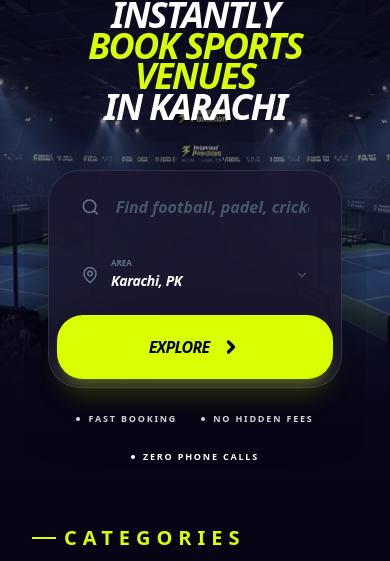
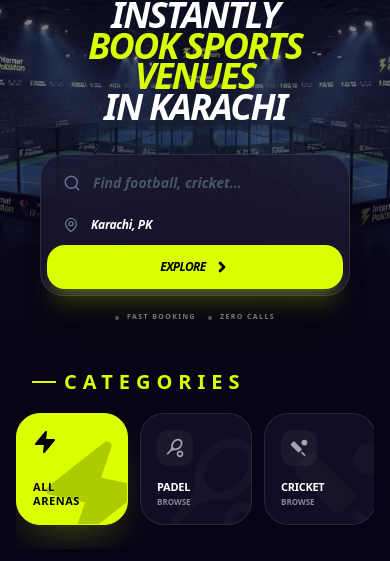
Before and after one commit to SyedMahadAsif/Internet-Pakistan, a Next.js app: page / in a window 390 px wide. Shown: the part 153-714 px from the top of the page. Built offline with nearby package versions, Linux system fonts and the light colour scheme.

Commit message:
made searchbox smaller on phone

```diff
--- a/components/SearchBar.jsx
+++ b/components/SearchBar.jsx
@@ -1,10 +1,10 @@
 "use client";
 
-import { Search, MapPin, Calendar, Target, SlidersHorizontal, ChevronRight, ChevronDown } from "lucide-react";
+import { Search, MapPin, Target, ChevronRight, ChevronDown } from "lucide-react";
 
 export default function SearchBar({ searchQuery, setSearchQuery, onExploreClick }) {
   return (
-    <div className="relative overflow-hidden py-12 px-6">
+    <div className="relative overflow-hidden py-8 md:py-12 px-4 md:px-6">
       {/* Background Decorative Element */}
       <Target size={200} className="absolute -top-20 -right-20 text-white/[0.02] pointer-events-none" />
 
@@ -12,30 +12,24 @@ export default function SearchBar({ searchQuery, setSearchQuery, onExploreClick
         <div className="relative group max-w-5xl mx-auto">
 
           {/* TOP METADATA ROW */}
-          <div className="hidden md:block lg:block flex items-center justify-between mb-4 px-4">
+          <div className="hidden sm:flex items-center justify-between mb-4 px-4">
             <div className="flex items-center gap-3">
               <div className="h-[2px] w-10 bg-[#d9ff00]" />
               <h2 className="text-[10px] uppercase font-black tracking-[0.4em] text-white/40">
                 Arena Discovery Engine
               </h2>
             </div>
-            <div className="hidden md:flex items-center gap-4 text-[10px] font-black uppercase text-[#d9ff00]/60 tracking-widest">
-              {/* <span className="flex items-center gap-2">
-                <span className="h-1 w-1 rounded-full bg-[#d9ff00] animate-pulse" />
-                Search Venues
-              </span> */}
-            </div>
           </div>
 
-          {/* THE SEARCH CHASSIS (Based on your reference) */}
-          <div className="bg-[#1a162e]/80 backdrop-blur-2xl p-2 rounded-[32px] md:rounded-full border border-white/10 shadow-[0_20px_50px_rgba(0,0,0,0.5)] flex flex-col md:flex-row items-stretch md:items-center gap-2 transition-all duration-500 hover:border-white/20">
+          {/* THE SEARCH CHASSIS */}
+          <div className="bg-[#1a162e]/80 backdrop-blur-2xl p-1.5 md:p-2 rounded-[24px] md:rounded-full border border-white/10 shadow-[0_20px_50px_rgba(0,0,0,0.5)] flex flex-col md:flex-row items-stretch md:items-center gap-1 md:gap-2 transition-all duration-500 hover:border-white/20">
 
             {/* Input Section */}
-            <div className="flex-[1.5] flex items-center gap-4 px-6 py-4 md:py-0">
-              <Search size={22} className="text-slate-500" />
+            <div className="flex-[1.5] flex items-center gap-3 px-4 md:px-6 py-3 md:py-0">
+              <Search size={18} className="text-slate-500 shrink-0" />
               <input
-                className="bg-transparent text-white text-base w-full focus:outline-none placeholder:text-slate-600 font-bold italic"
-                placeholder="Find football, padel, cricket..."
+                className="bg-transparent text-white text-sm md:text-base w-full focus:outline-none placeholder:text-slate-600 font-bold italic"
+                placeholder="Find football, cricket..."
                 value={searchQuery}
                 onChange={(e) => setSearchQuery(e.target.value)}
               />
@@ -45,51 +39,34 @@ export default function SearchBar({ searchQuery, setSearchQuery, onExploreClick
             <div className="hidden md:block h-10 w-px bg-white/10" />
 
             {/* Location Selector */}
-            <button className="flex items-center justify-between gap-4 px-6 py-4 md:py-0 group/item">
+            <button className="flex items-center justify-between gap-4 px-4 md:px-6 py-2 md:py-0 group/item">
               <div className="flex items-center gap-3">
-                <MapPin size={18} className="text-slate-500 group-hover/item:text-[#d9ff00] transition-colors" />
+                <MapPin size={16} className="text-slate-500 group-hover/item:text-[#d9ff00] transition-colors shrink-0" />
                 <div className="text-left">
-                  <p className="text-[8px] uppercase font-black text-slate-500 leading-none mb-1">Area</p>
-                  <p className="text-sm font-black text-white italic tracking-tight">Karachi, PK</p>
+                  <p className="hidden md:block text-[8px] uppercase font-black text-slate-500 leading-none mb-1">Area</p>
+                  <p className="text-xs md:text-sm font-black text-white italic tracking-tight">Karachi, PK</p>
                 </div>
               </div>
-              <ChevronDown size={14} className="text-slate-600" />
+              {/* <ChevronDown size={12} className="text-slate-600" /> */}
             </button>
 
-            {/* Vertical Divider */}
-            <div className="hidden md:block h-10 w-px bg-white/10" />
-
-            {/* Date Selector */}
-            {/* <button className="flex items-center justify-between gap-4 px-6 py-4 md:py-0 group/item">
-              <div className="flex items-center gap-3">
-                <Calendar size={18} className="text-slate-500 group-hover/item:text-[#d9ff00] transition-colors" />
-                <div className="text-left">
-                  <p className="text-[8px] uppercase font-black text-slate-500 leading-none mb-1">Schedule</p>
-                  <p className="text-sm font-black text-white italic tracking-tight whitespace-nowrap">Today</p>
-                </div>
-              </div>
-              <ChevronDown size={14} className="text-slate-600" />
-            </button> */}
-
-            {/* Filter Toggle (Mobile/Tablet Only) */}
-            {/* <button className="md:hidden flex items-center justify-center gap-2 py-4 text-slate-400 font-bold text-xs uppercase tracking-widest border-t border-white/5">
-              <SlidersHorizontal size={14} /> Advanced Filters
-            </button> */}
-
-            {/* THE BIG ACTION BUTTON (Matches your reference) */}
-            <button         onClick={onExploreClick} // ✅ scroll to venues
- className="bg-[#d9ff00] text-black font-black px-12 py-5 rounded-[26px] md:rounded-full flex items-center justify-center gap-3 hover:bg-[#c4e600] transition-all active:scale-95 shadow-xl shadow-[#d9ff00]/20 group/btn">
-              <span className="tracking-tighter italic">EXPLORE</span>
-              <ChevronRight size={20} strokeWidth={4} className="group-hover/btn:translate-x-1 transition-transform" />
+            {/* THE BIG ACTION BUTTON - FIXED JSX ERROR */}
+            <button
+              onClick={onExploreClick}
+              className="bg-[#d9ff00] text-black font-black px-8 md:px-12 py-3.5 md:py-5 rounded-[18px] md:rounded-full flex items-center justify-center gap-2 md:gap-3 hover:bg-[#c4e600] transition-all active:scale-95 shadow-xl shadow-[#d9ff00]/20 group/btn"
+            >
+              <span className="tracking-tighter italic text-xs md:text-base">EXPLORE</span>
+              {/* Note: Sizing handled via classes or a single prop to avoid Namespace error */}
+              <ChevronRight strokeWidth={4} className="w-4 h-4 md:w-5 md:h-5 group-hover/btn:translate-x-1 transition-transform" />
             </button>
           </div>
 
           {/* Bottom Labels */}
-          <div className="mt-6 flex flex-wrap justify-center gap-6 ">
-            {['Fast Booking', 'No Hidden Fees', 'Zero Phone Calls'].map((text, i) => (
+          <div className="mt-4 md:mt-6 flex flex-wrap justify-center gap-3 md:gap-6">
+            {['Fast Booking', 'Zero Calls'].map((text, i) => (
               <div key={i} className="flex items-center gap-2">
-                <div className="h-1 w-1 rounded-full bg-white" />
-                <span className="text-[9px] font-black uppercase tracking-[0.2em] text-white">
+                <div className="h-1 w-1 rounded-full bg-white/40" />
+                <span className="text-[7px] md:text-[9px] font-black uppercase tracking-[0.2em] text-white/60">
                   {text}
                 </span>
               </div>
```
